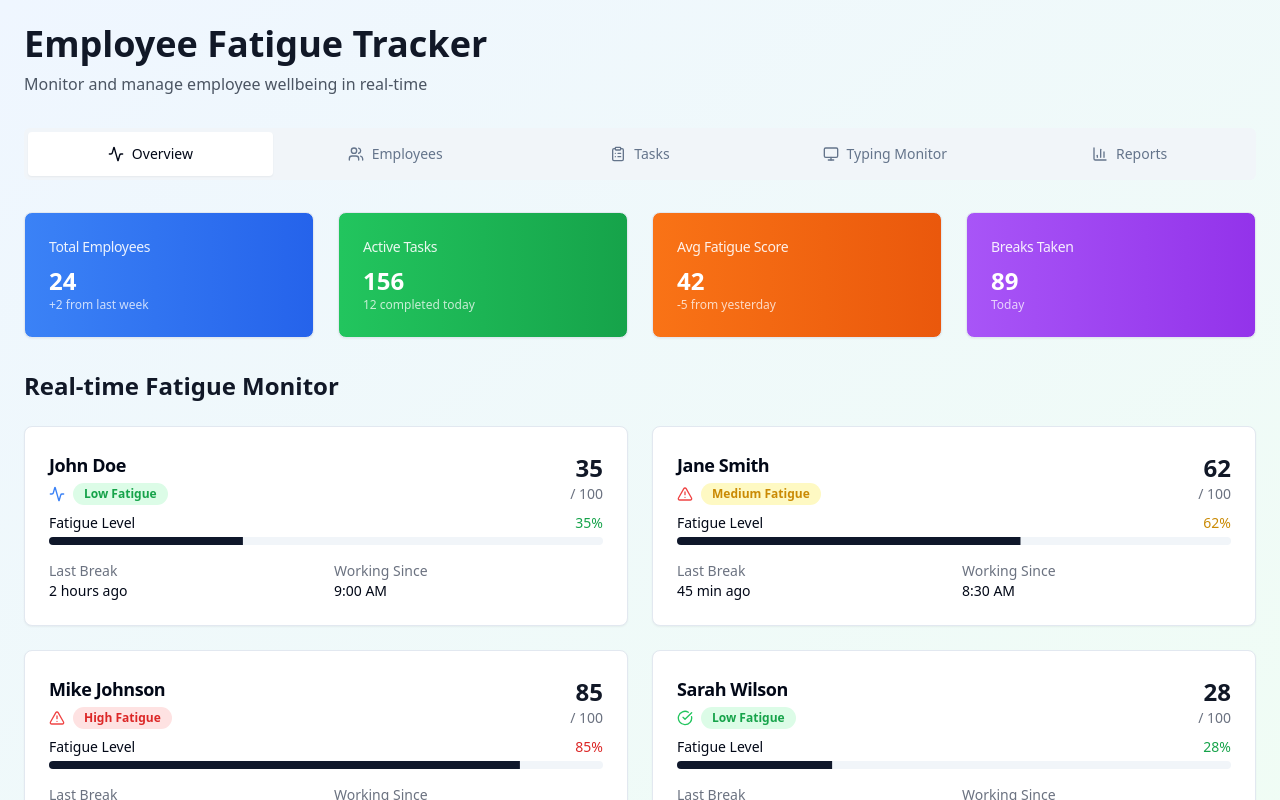
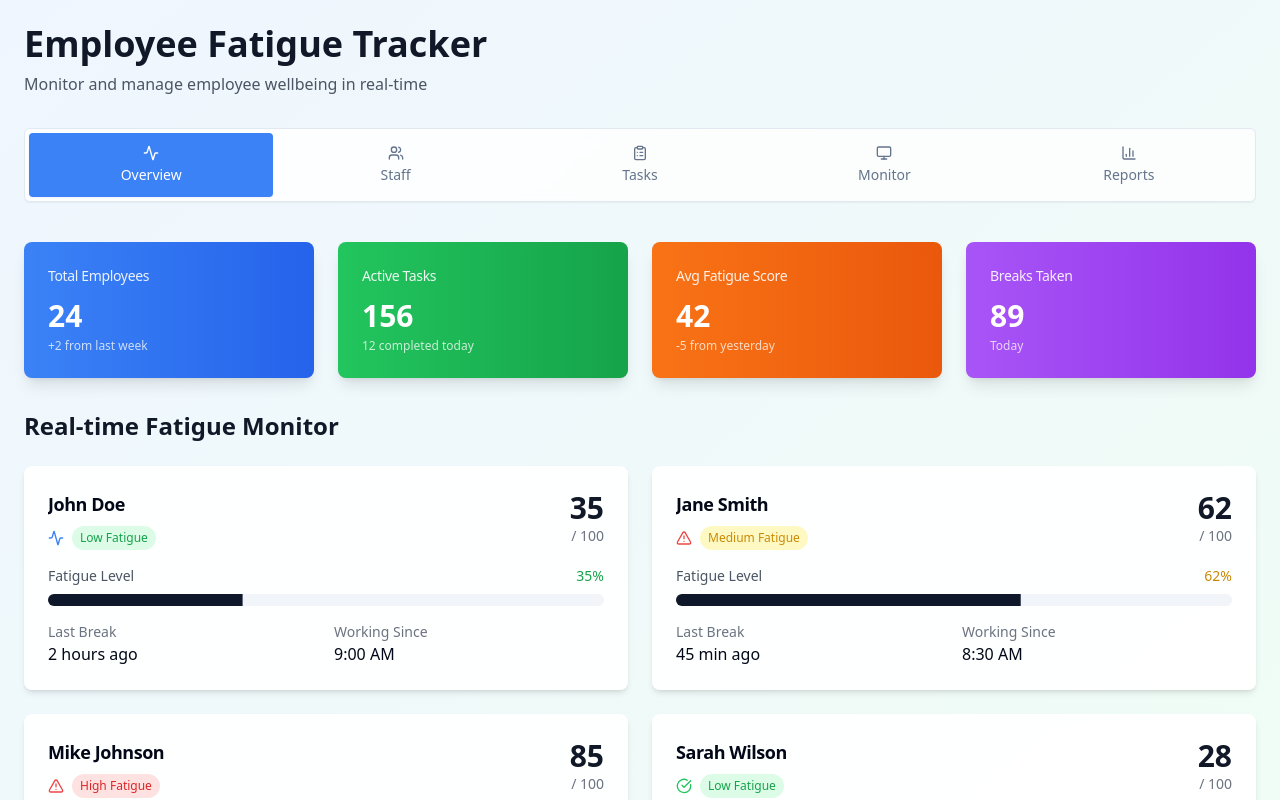
Before and after one commit to apurv-n/fatigue-fighter-hq, a React (Vite) app: page / in a window 1280 px wide. Shown: the top 800 px of the page. Built offline with nearby package versions, Linux system fonts and the light colour scheme.

Commit message:
Fix: Address UI issues
Refine UI elements for improved user experience.

```diff
--- a/src/components/Dashboard.tsx
+++ b/src/components/Dashboard.tsx
@@ -13,84 +13,100 @@ const Dashboard = () => {
   const [activeTab, setActiveTab] = useState('overview');
 
   return (
-    <div className="min-h-screen p-2 sm:p-4 lg:p-6">
+    <div className="min-h-screen p-3 sm:p-4 lg:p-6 bg-gradient-to-br from-blue-50 to-green-50">
       <div className="max-w-7xl mx-auto">
         {/* Header - Mobile Optimized */}
-        <div className="mb-4 sm:mb-6 lg:mb-8 text-center sm:text-left">
-          <h1 className="text-2xl sm:text-3xl lg:text-4xl font-bold text-gray-900 mb-1 sm:mb-2">
+        <div className="mb-4 sm:mb-6 lg:mb-8 text-center sm:text-left px-2 sm:px-0">
+          <h1 className="text-xl sm:text-2xl lg:text-3xl xl:text-4xl font-bold text-gray-900 mb-1 sm:mb-2 leading-tight">
             Employee Fatigue Tracker
           </h1>
-          <p className="text-sm sm:text-base text-gray-600">Monitor and manage employee wellbeing in real-time</p>
+          <p className="text-xs sm:text-sm lg:text-base text-gray-600 max-w-2xl mx-auto sm:mx-0">
+            Monitor and manage employee wellbeing in real-time
+          </p>
         </div>
 
         {/* Navigation Tabs - Mobile Responsive */}
         <Tabs value={activeTab} onValueChange={setActiveTab} className="w-full">
-          <TabsList className="grid w-full grid-cols-2 sm:grid-cols-3 lg:grid-cols-5 mb-4 sm:mb-6 lg:mb-8 h-auto p-1">
-            <TabsTrigger value="overview" className="flex flex-col sm:flex-row items-center gap-1 sm:gap-2 p-2 sm:p-3 text-xs sm:text-sm">
-              <Activity className="w-3 h-3 sm:w-4 sm:h-4" />
-              <span className="hidden sm:inline">Overview</span>
-              <span className="sm:hidden">Home</span>
+          <div className="overflow-x-auto pb-2 mb-4 sm:mb-6 lg:mb-8">
+            <TabsList className="flex w-max min-w-full sm:grid sm:w-full sm:grid-cols-5 h-auto p-1 bg-white/80 backdrop-blur-sm border shadow-sm">
+              <TabsTrigger
+                value="overview"
+                className="flex flex-col items-center gap-1 p-3 sm:p-2 lg:p-3 text-xs sm:text-sm min-w-[80px] sm:min-w-0 whitespace-nowrap data-[state=active]:bg-blue-500 data-[state=active]:text-white transition-all"
+              >
+                <Activity className="w-4 h-4 sm:w-3 sm:h-3 lg:w-4 lg:h-4" />
+                <span>Overview</span>
               </TabsTrigger>
-            <TabsTrigger value="employees" className="flex flex-col sm:flex-row items-center gap-1 sm:gap-2 p-2 sm:p-3 text-xs sm:text-sm">
-              <Users className="w-3 h-3 sm:w-4 sm:h-4" />
-              <span className="hidden sm:inline">Employees</span>
-              <span className="sm:hidden">Staff</span>
+              <TabsTrigger
+                value="employees"
+                className="flex flex-col items-center gap-1 p-3 sm:p-2 lg:p-3 text-xs sm:text-sm min-w-[80px] sm:min-w-0 whitespace-nowrap data-[state=active]:bg-blue-500 data-[state=active]:text-white transition-all"
+              >
+                <Users className="w-4 h-4 sm:w-3 sm:h-3 lg:w-4 lg:h-4" />
+                <span>Staff</span>
               </TabsTrigger>
-            <TabsTrigger value="tasks" className="flex flex-col sm:flex-row items-center gap-1 sm:gap-2 p-2 sm:p-3 text-xs sm:text-sm col-span-2 sm:col-span-1">
-              <ClipboardList className="w-3 h-3 sm:w-4 sm:h-4" />
-              Tasks
+              <TabsTrigger
+                value="tasks"
+                className="flex flex-col items-center gap-1 p-3 sm:p-2 lg:p-3 text-xs sm:text-sm min-w-[80px] sm:min-w-0 whitespace-nowrap data-[state=active]:bg-blue-500 data-[state=active]:text-white transition-all"
+              >
+                <ClipboardList className="w-4 h-4 sm:w-3 sm:h-3 lg:w-4 lg:h-4" />
+                <span>Tasks</span>
               </TabsTrigger>
-            <TabsTrigger value="monitor" className="flex flex-col sm:flex-row items-center gap-1 sm:gap-2 p-2 sm:p-3 text-xs sm:text-sm lg:col-span-1 col-span-2 sm:col-span-1">
-              <Monitor className="w-3 h-3 sm:w-4 sm:h-4" />
-              <span className="hidden sm:inline">Typing Monitor</span>
-              <span className="sm:hidden">Monitor</span>
+              <TabsTrigger
+                value="monitor"
+                className="flex flex-col items-center gap-1 p-3 sm:p-2 lg:p-3 text-xs sm:text-sm min-w-[80px] sm:min-w-0 whitespace-nowrap data-[state=active]:bg-blue-500 data-[state=active]:text-white transition-all"
+              >
+                <Monitor className="w-4 h-4 sm:w-3 sm:h-3 lg:w-4 lg:h-4" />
+                <span>Monitor</span>
               </TabsTrigger>
-            <TabsTrigger value="reports" className="flex flex-col sm:flex-row items-center gap-1 sm:gap-2 p-2 sm:p-3 text-xs sm:text-sm col-span-2 sm:col-span-2 lg:col-span-1">
-              <BarChart3 className="w-3 h-3 sm:w-4 sm:h-4" />
-              Reports
+              <TabsTrigger
+                value="reports"
+                className="flex flex-col items-center gap-1 p-3 sm:p-2 lg:p-3 text-xs sm:text-sm min-w-[80px] sm:min-w-0 whitespace-nowrap data-[state=active]:bg-blue-500 data-[state=active]:text-white transition-all"
+              >
+                <BarChart3 className="w-4 h-4 sm:w-3 sm:h-3 lg:w-4 lg:h-4" />
+                <span>Reports</span>
               </TabsTrigger>
             </TabsList>
+          </div>
 
-          <TabsContent value="overview">
+          <TabsContent value="overview" className="mt-0">
             {/* Stats Cards - Mobile Grid */}
             <div className="grid grid-cols-2 lg:grid-cols-4 gap-3 sm:gap-4 lg:gap-6 mb-4 sm:mb-6 lg:mb-8">
-              <Card className="bg-gradient-to-r from-blue-500 to-blue-600 text-white">
-                <CardHeader className="pb-1 sm:pb-2">
+              <Card className="bg-gradient-to-r from-blue-500 to-blue-600 text-white border-0 shadow-lg">
+                <CardHeader className="pb-2 sm:pb-3">
                   <CardTitle className="text-xs sm:text-sm font-medium opacity-90">Total Employees</CardTitle>
                 </CardHeader>
                 <CardContent className="pt-0">
-                  <div className="text-lg sm:text-xl lg:text-2xl font-bold">24</div>
-                  <p className="text-xs opacity-75">+2 from last week</p>
+                  <div className="text-xl sm:text-2xl lg:text-3xl font-bold">24</div>
+                  <p className="text-xs opacity-75 mt-1">+2 from last week</p>
                 </CardContent>
               </Card>
 
-              <Card className="bg-gradient-to-r from-green-500 to-green-600 text-white">
-                <CardHeader className="pb-1 sm:pb-2">
+              <Card className="bg-gradient-to-r from-green-500 to-green-600 text-white border-0 shadow-lg">
+                <CardHeader className="pb-2 sm:pb-3">
                   <CardTitle className="text-xs sm:text-sm font-medium opacity-90">Active Tasks</CardTitle>
                 </CardHeader>
                 <CardContent className="pt-0">
-                  <div className="text-lg sm:text-xl lg:text-2xl font-bold">156</div>
-                  <p className="text-xs opacity-75">12 completed today</p>
+                  <div className="text-xl sm:text-2xl lg:text-3xl font-bold">156</div>
+                  <p className="text-xs opacity-75 mt-1">12 completed today</p>
                 </CardContent>
               </Card>
 
-              <Card className="bg-gradient-to-r from-orange-500 to-orange-600 text-white">
-                <CardHeader className="pb-1 sm:pb-2">
+              <Card className="bg-gradient-to-r from-orange-500 to-orange-600 text-white border-0 shadow-lg">
+                <CardHeader className="pb-2 sm:pb-3">
                   <CardTitle className="text-xs sm:text-sm font-medium opacity-90">Avg Fatigue Score</CardTitle>
                 </CardHeader>
                 <CardContent className="pt-0">
-                  <div className="text-lg sm:text-xl lg:text-2xl font-bold">42</div>
-                  <p className="text-xs opacity-75">-5 from yesterday</p>
+                  <div className="text-xl sm:text-2xl lg:text-3xl font-bold">42</div>
+                  <p className="text-xs opacity-75 mt-1">-5 from yesterday</p>
                 </CardContent>
               </Card>
 
-              <Card className="bg-gradient-to-r from-purple-500 to-purple-600 text-white">
-                <CardHeader className="pb-1 sm:pb-2">
+              <Card className="bg-gradient-to-r from-purple-500 to-purple-600 text-white border-0 shadow-lg">
+                <CardHeader className="pb-2 sm:pb-3">
                   <CardTitle className="text-xs sm:text-sm font-medium opacity-90">Breaks Taken</CardTitle>
                 </CardHeader>
                 <CardContent className="pt-0">
-                  <div className="text-lg sm:text-xl lg:text-2xl font-bold">89</div>
-                  <p className="text-xs opacity-75">Today</p>
+                  <div className="text-xl sm:text-2xl lg:text-3xl font-bold">89</div>
+                  <p className="text-xs opacity-75 mt-1">Today</p>
                 </CardContent>
               </Card>
             </div>
@@ -98,19 +114,19 @@ const Dashboard = () => {
             <FatigueMonitor />
           </TabsContent>
 
-          <TabsContent value="employees">
+          <TabsContent value="employees" className="mt-0">
             <EmployeeManager />
           </TabsContent>
 
-          <TabsContent value="tasks">
+          <TabsContent value="tasks" className="mt-0">
             <TaskManager />
           </TabsContent>
 
-          <TabsContent value="monitor">
+          <TabsContent value="monitor" className="mt-0">
             <TypingMonitor />
           </TabsContent>
 
-          <TabsContent value="reports">
+          <TabsContent value="reports" className="mt-0">
             <ReportsAnalytics />
           </TabsContent>
         </Tabs>
--- a/src/components/FatigueMonitor.tsx
+++ b/src/components/FatigueMonitor.tsx
@@ -65,72 +65,85 @@ const FatigueMonitor = () => {
   };
 
   return (
-    <div>
-      <h2 className="text-2xl font-bold text-gray-900 mb-6">Real-time Fatigue Monitor</h2>
+    <div className="space-y-4 sm:space-y-6">
+      <div className="px-2 sm:px-0">
+        <h2 className="text-lg sm:text-xl lg:text-2xl font-bold text-gray-900 mb-2 sm:mb-4">
+          Real-time Fatigue Monitor
+        </h2>
+      </div>
 
-      <div className="grid grid-cols-1 md:grid-cols-2 gap-6">
+      <div className="grid grid-cols-1 sm:grid-cols-2 gap-4 sm:gap-6">
         {employees.map((employee) => {
           const fatigueLevel = getFatigueLevel(employee.currentScore);
 
           return (
-            <Card key={employee.id} className="hover:shadow-md transition-shadow">
-              <CardHeader className="flex flex-row items-center space-y-0 pb-2">
-                <div className="flex-1">
-                  <CardTitle className="text-lg">{employee.name}</CardTitle>
-                  <div className="flex items-center space-x-2 mt-1">
+            <Card key={employee.id} className="hover:shadow-lg transition-shadow duration-200 border-0 shadow-md bg-white/90 backdrop-blur-sm">
+              <CardHeader className="flex flex-row items-start justify-between space-y-0 pb-3 sm:pb-4">
+                <div className="flex-1 min-w-0">
+                  <CardTitle className="text-base sm:text-lg font-semibold truncate">
+                    {employee.name}
+                  </CardTitle>
+                  <div className="flex items-center space-x-2 mt-2">
                     {getTrendIcon(employee.trend)}
-                    <Badge className={`${fatigueLevel.color} ${fatigueLevel.bgColor}`}>
+                    <Badge
+                      variant="secondary"
+                      className={`${fatigueLevel.color} ${fatigueLevel.bgColor} text-xs px-2 py-1 font-medium border-0`}
+                    >
                       {fatigueLevel.level} Fatigue
                     </Badge>
                   </div>
                 </div>
-                <div className="text-right">
-                  <div className="text-2xl font-bold text-gray-900">
+                <div className="text-right flex-shrink-0 ml-4">
+                  <div className="text-2xl sm:text-3xl font-bold text-gray-900">
                     {employee.currentScore}
                   </div>
-                  <div className="text-sm text-gray-500">/ 100</div>
+                  <div className="text-xs sm:text-sm text-gray-500">/ 100</div>
                 </div>
               </CardHeader>
-              <CardContent>
-                <div className="space-y-4">
+              <CardContent className="space-y-4">
                 <div>
-                    <div className="flex justify-between text-sm mb-1">
-                      <span>Fatigue Level</span>
-                      <span className={fatigueLevel.color}>{employee.currentScore}%</span>
+                  <div className="flex justify-between text-sm mb-2">
+                    <span className="text-gray-600">Fatigue Level</span>
+                    <span className={`${fatigueLevel.color} font-medium`}>
+                      {employee.currentScore}%
+                    </span>
                   </div>
                   <Progress
                     value={employee.currentScore}
-                      className="h-2"
+                    className="h-2 sm:h-3"
                   />
                 </div>
 
-                  <div className="grid grid-cols-2 gap-4 text-sm">
+                <div className="grid grid-cols-2 gap-3 sm:gap-4 text-sm">
                   <div>
-                      <div className="text-gray-500">Last Break</div>
-                      <div className="font-medium">{employee.lastBreak}</div>
+                    <div className="text-gray-500 text-xs sm:text-sm">Last Break</div>
+                    <div className="font-medium text-sm sm:text-base truncate">
+                      {employee.lastBreak}
+                    </div>
                   </div>
                   <div>
-                      <div className="text-gray-500">Working Since</div>
-                      <div className="font-medium">{employee.workingSince}</div>
+                    <div className="text-gray-500 text-xs sm:text-sm">Working Since</div>
+                    <div className="font-medium text-sm sm:text-base">
+                      {employee.workingSince}
+                    </div>
                   </div>
                 </div>
 
                 {employee.currentScore >= 80 && (
-                    <div className="bg-red-50 border border-red-200 rounded-lg p-3">
-                      <div className="flex items-center">
-                        <AlertTriangle className="w-5 h-5 text-red-600 mr-2" />
-                        <div>
+                  <div className="bg-red-50 border border-red-200 rounded-lg p-3 sm:p-4">
+                    <div className="flex items-start space-x-2 sm:space-x-3">
+                      <AlertTriangle className="w-5 h-5 text-red-600 flex-shrink-0 mt-0.5" />
+                      <div className="min-w-0 flex-1">
                         <div className="text-sm font-medium text-red-800">
                           High Fatigue Alert
                         </div>
-                          <div className="text-xs text-red-600">
+                        <div className="text-xs sm:text-sm text-red-600 mt-1">
                           Break recommended immediately
                         </div>
                       </div>
                     </div>
                   </div>
                 )}
-                </div>
               </CardContent>
             </Card>
           );
--- a/src/pages/Index.tsx
+++ b/src/pages/Index.tsx
@@ -5,7 +5,7 @@ import Dashboard from '../components/Dashboard';
 
 const Index = () => {
   return (
-    <div className="min-h-screen bg-gradient-to-br from-blue-50 to-green-50">
+    <div className="min-h-screen">
       <Dashboard />
     </div>
   );
```
Lines whose indentation alone changed are shown as unchanged.
